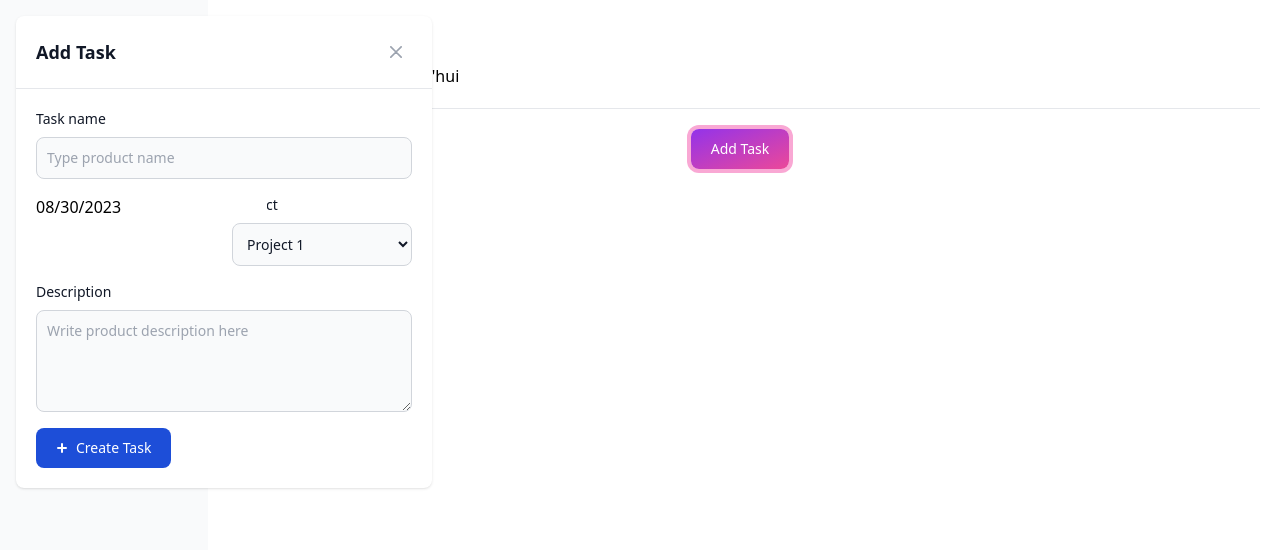
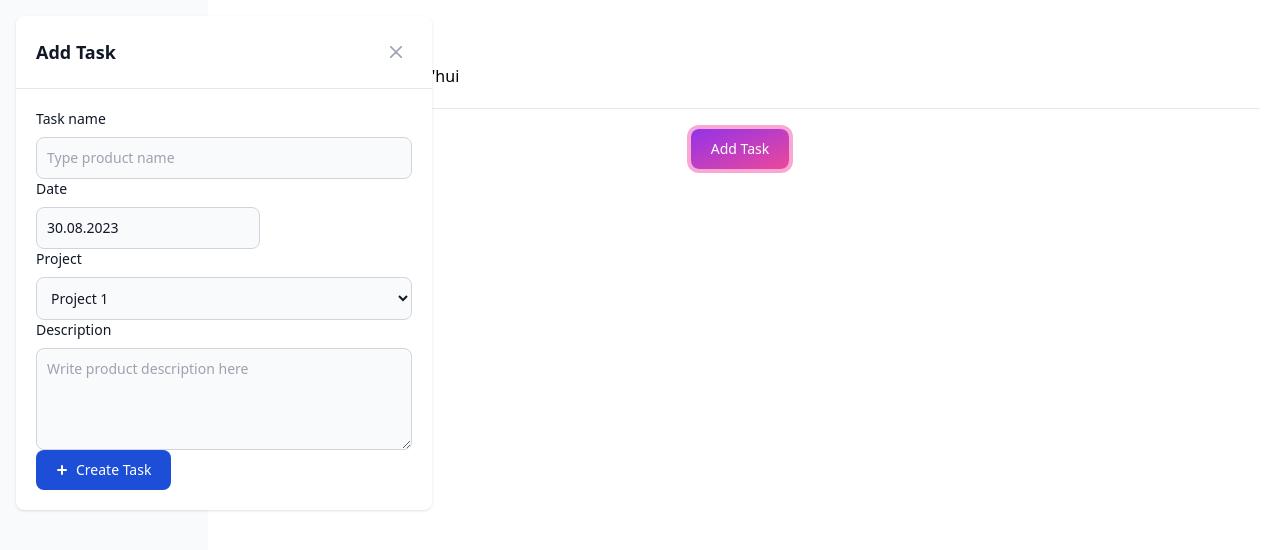
Before and after one commit to Sharqiewicz/Sharqist, a React (Vite) app: page / in a window 1280 px wide. Both pictures are taken after a click on the button "Add Task". Shown: the top 550 px of the page. Built offline with nearby package versions, Linux system fonts and the light colour scheme.

Commit message:
add renderDatePicker func and implement styles and label

```diff
--- a/src/modals/AddTaskModal/AddTaskModal.tsx
+++ b/src/modals/AddTaskModal/AddTaskModal.tsx
@@ -45,6 +45,7 @@ export const AddTaskModal: React.FC<{
   const onSubmit = (event: FormEvent<HTMLFormElement>) => {
     event.preventDefault()
     console.log(formData)
+    console.log(startDate)
   }
 
   const userProjects = getUserProjects()
@@ -96,19 +97,15 @@ const renderTaskModal = ({
       <div className='relative bg-white rounded-lg shadow dark:bg-gray-700'>
         {renderHeader({ closeModal })}
         <form className='p-4 md:p-5' onSubmit={onSubmit}>
-          <div className='grid grid-cols-2 gap-4 mb-4'>
           {renderTaskName(handleChange)}
-            <DatePicker
-              selected={startDate}
-              onChange={date => setStartDate(date as Date)}
-            />
+          {renderDatePicker(startDate, setStartDate)}
           {userProjects.length ? (
             renderProjects(userProjects, handleChange)
           ) : (
             <></>
           )}
           {renderDescription(handleChange)}
-          </div>
+
           {renderSubmitButton()}
         </form>
       </div>
@@ -163,6 +160,28 @@ const renderTaskName = (handleChange: (event: ChangeEvent) => void) => (
       placeholder='Type product name'
       required={true}
       onChange={handleChange}
+    />
+  </div>
+)
+
+const renderDatePicker = (
+  startDate: Date,
+  setStartDate: React.Dispatch<React.SetStateAction<Date>>,
+) => (
+  <div className='col-span-2'>
+    <label
+      htmlFor='date'
+      className='block mb-2 text-sm font-medium text-gray-900 dark:text-white'
+    >
+      Date
+    </label>
+    <DatePicker
+      className='bg-gray-50 border border-gray-300 text-gray-900 text-sm rounded-lg focus:ring-primary-600 focus:border-primary-600 block w-full p-2.5 dark:bg-gray-600 dark:border-gray-500 dark:placeholder-gray-400 dark:text-white dark:focus:ring-primary-500 dark:focus:border-primary-500'
+      selected={startDate}
+      onChange={date => setStartDate(date as Date)}
+      dateFormat={'dd.MM.yyyy'}
+      required={true}
+      id='date'
     />
   </div>
 )
```
Lines whose indentation alone changed are shown as unchanged.
